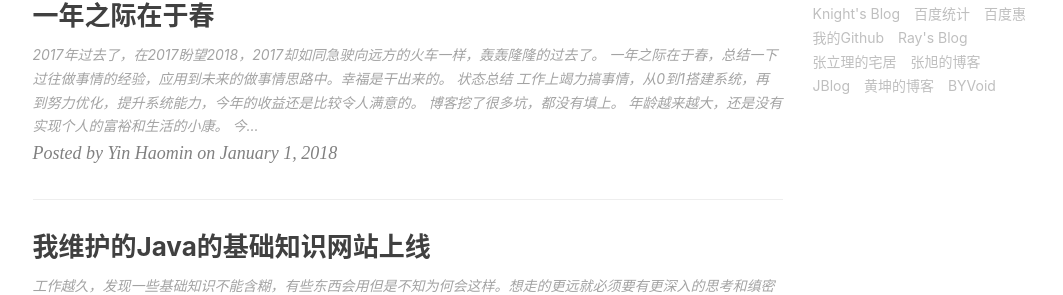
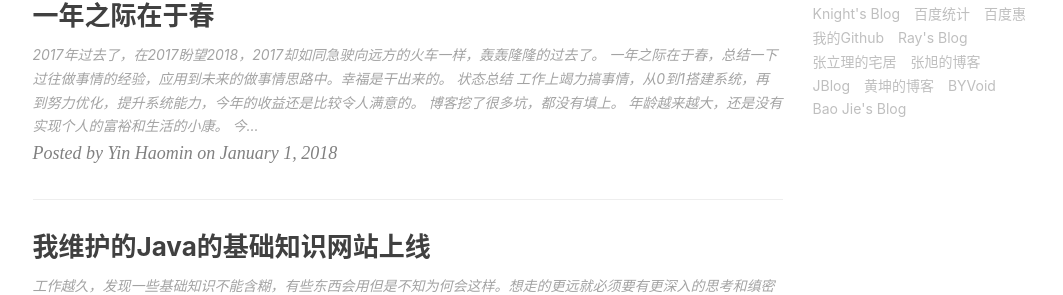
Before and after one commit to yinhaomin/yinhaomin.github.io, a Jekyll site: the page built from index.html, in a window 1280 px wide and 900 px high, scrolled down 929 px. Shown: the part 160-455 px from the top of the window, without its empty margins (135-1198 px from the left). Built offline with Jekyll 4.4.1, drawn with Linux system fonts in a browser that asks for light colours; nearby versions of some CDN libraries; the list of posts is cut into pages by our own code; comment, search, counter and statistics services are not loaded.

Commit message:
Update _config.yml

```diff
--- a/_config.yml
+++ b/_config.yml
@@ -96,5 +96,8 @@ friends: [
     },{
         title: "BYVoid",
         href: "https://www.byvoid.com/"
+    },{
+        title: "Bao Jie's Blog",
+        href: "http://jiebaojie.com/"
     }
 ]
```
